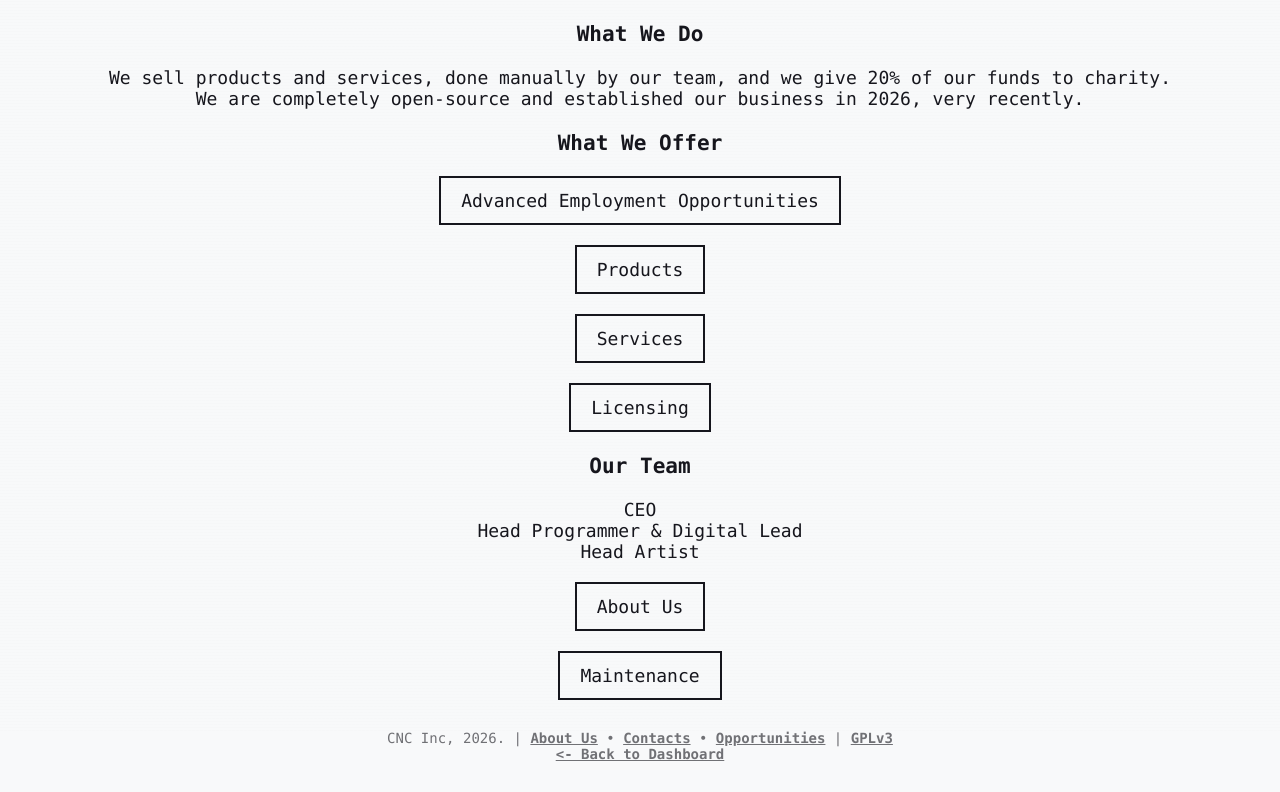
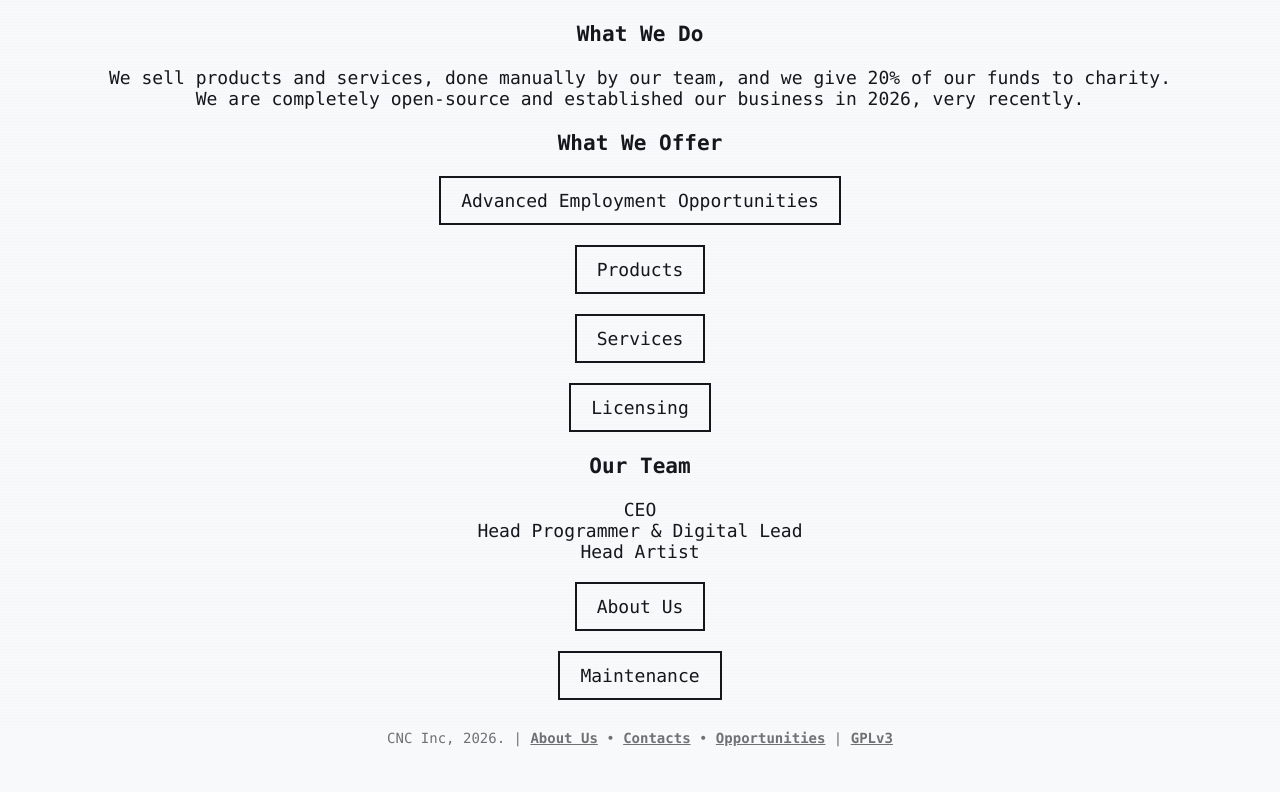
Before and after one commit to chromalence/cnc-inc, a plain HTML site: page index.html in a window 1280 px wide. Shown: the part 68-860 px from the top of the page. Drawn offline with Linux system fonts and the light colour scheme.

Commit message:
Update index.html

```diff
--- a/index.html
+++ b/index.html
@@ -292,7 +292,6 @@
         <a href="javascript:void(0)" class="basic-link">Contacts</a> •
         <a href="javascript:void(0)" class="basic-link" onclick="goToPage('opps')">Opportunities</a> |
         <a href="https://www.gnu.org/licenses/gpl-3.0.html#license-text" class="basic-link">GPLv3</a>
-		<center><a href="javascript:void(0)" class="basic-link" onclick="goToPage('home')"><- Back to Dashboard</a></center>
     </div>
 
     <script>
```
